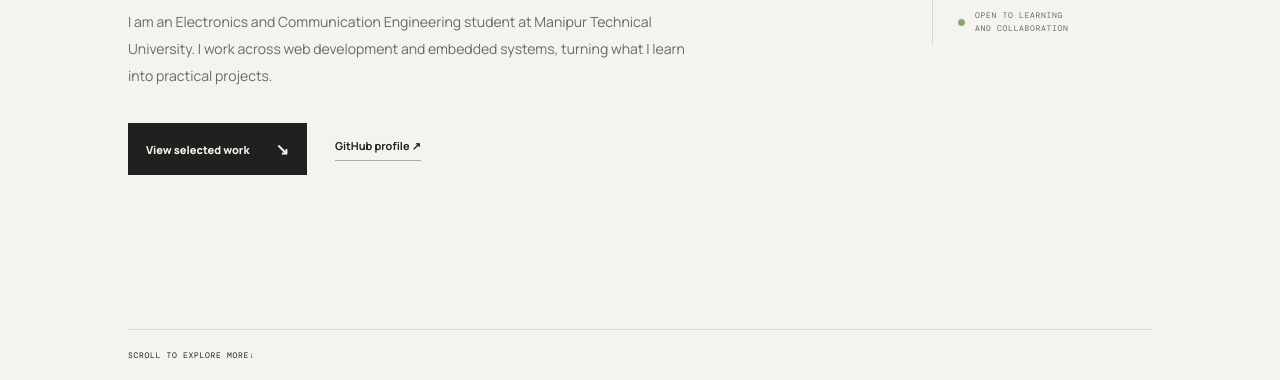
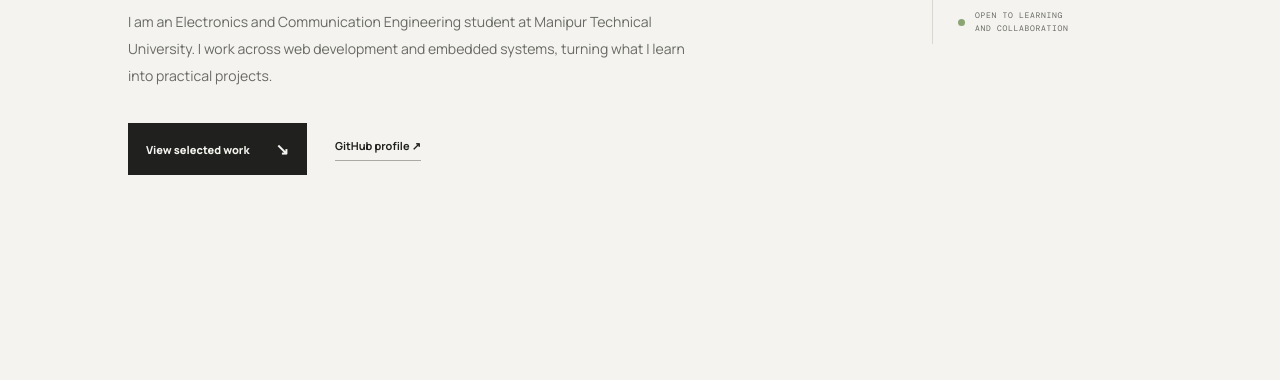
Before and after one commit to T-Leo-n/portfolio, a plain HTML site: page index.html in a window 1280 px wide. Shown: the part 420-800 px from the top of the page. Drawn offline with nearby package versions, Linux system fonts and the light colour scheme.

Commit message:
Update index.html

```diff
--- a/index.html
+++ b/index.html
@@ -47,7 +47,6 @@
           <span>OPEN TO LEARNING<br>AND COLLABORATION</span>
         </div>
       </aside>
-      <div class="hero-footer"><a href="#about">SCROLL TO EXPLORE MORE↓</a></div>
     </section>
 
     <section class="section page-grid reveal" id="about">
```
